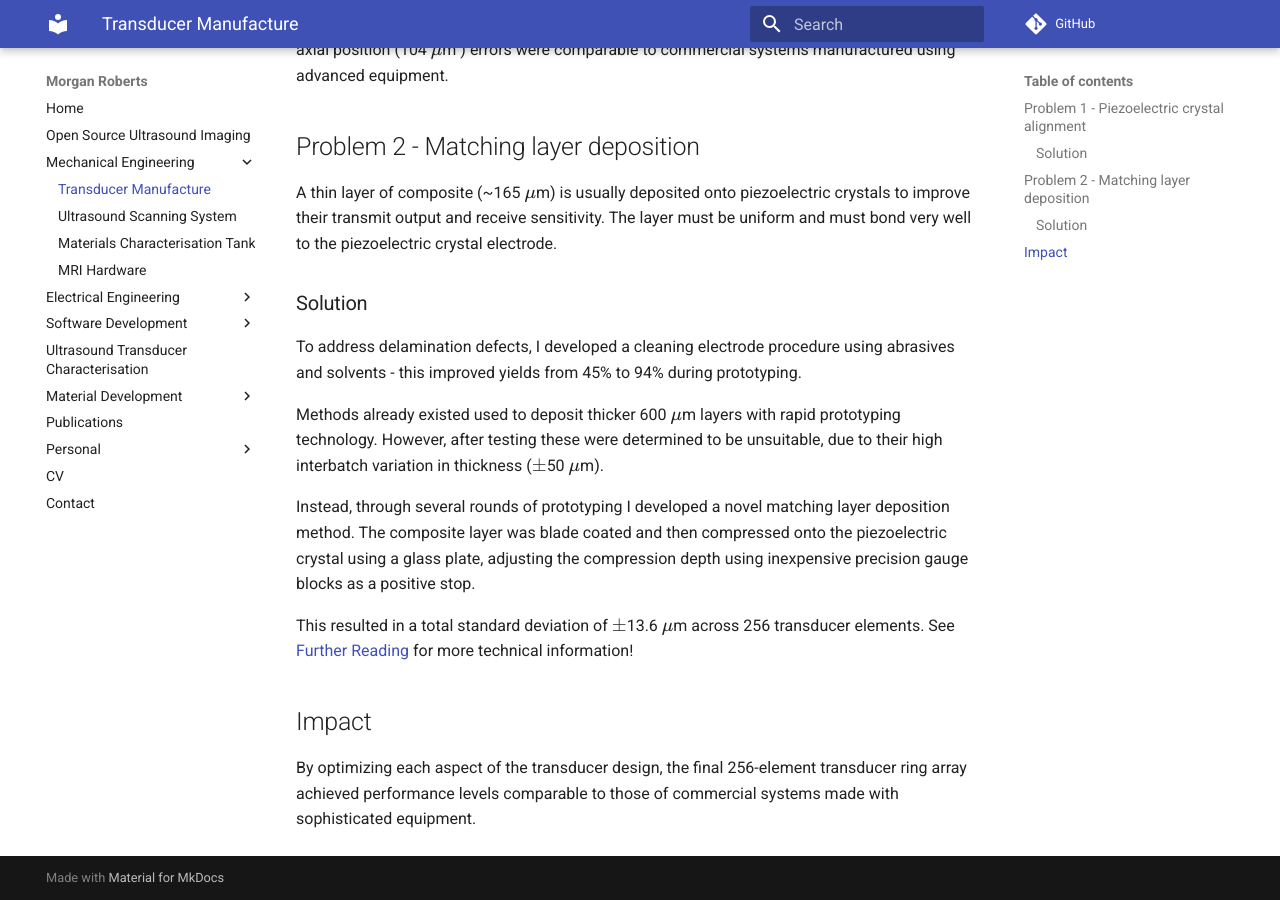
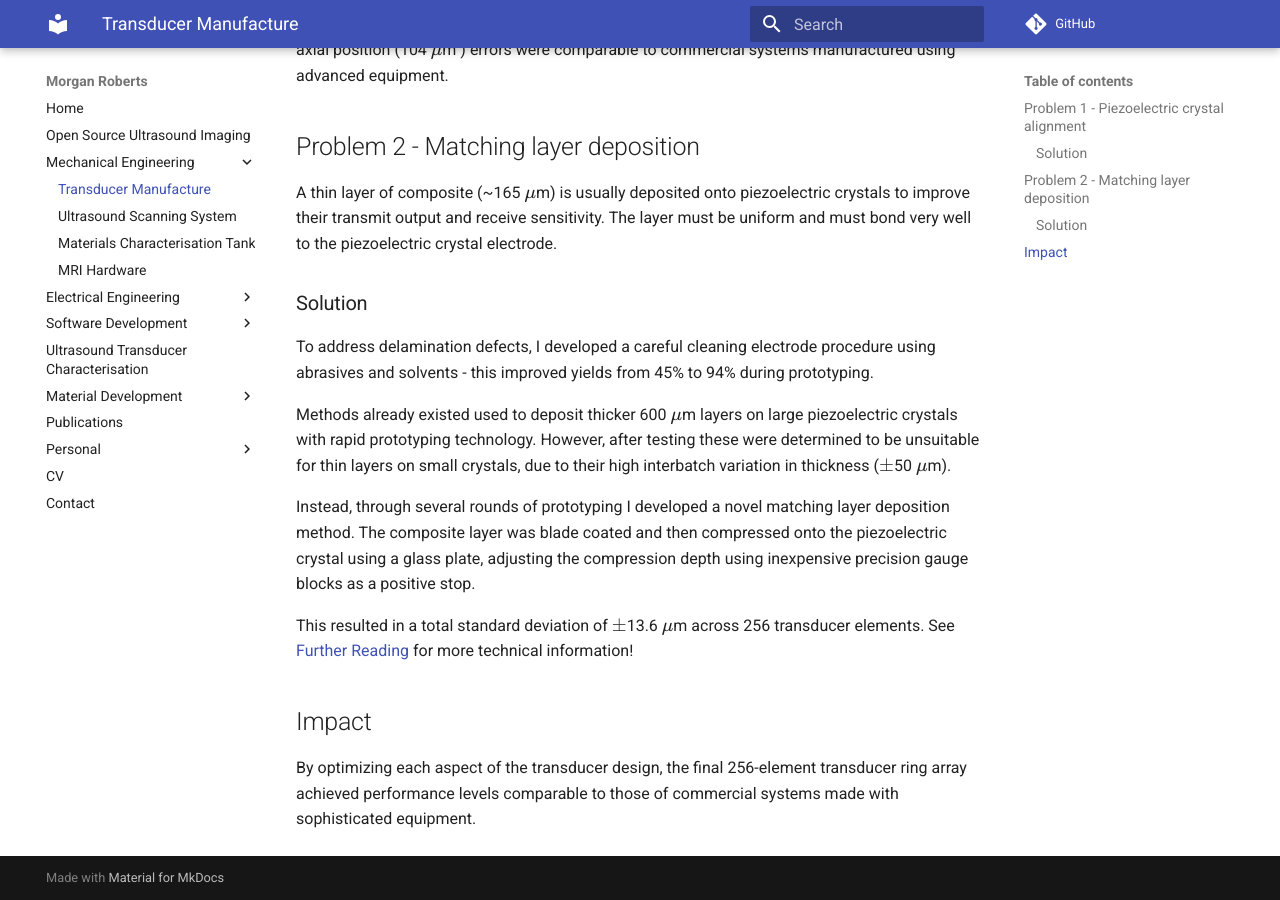
Before and after one commit to morganjroberts/portfolio, an MkDocs documentation site: the page built from docs/transducer-manufacture.md, in a window 1280 px wide and 900 px high, scrolled down 919 px. Built offline with MkDocs 1.6.1 and Material for MkDocs 9.7.7, drawn with Linux system fonts in a browser that asks for light colours; comment, search, counter and statistics services are not loaded.

Commit message:
small change transducer manufacture

```diff
--- a/docs/transducer-manufacture.md
+++ b/docs/transducer-manufacture.md
@@ -28,9 +28,9 @@ A thin layer of composite (~165 $\mu$m) is usually deposited onto piezoelectric
 
 ### Solution
 
-To address delamination defects, I developed a cleaning electrode procedure using abrasives and solvents - this improved yields from 45% to 94% during prototyping.
+To address delamination defects, I developed a careful cleaning electrode procedure using abrasives and solvents - this improved yields from 45% to 94% during prototyping.
 
-Methods already existed used to deposit thicker 600 $\mu$m layers with rapid prototyping technology. However, after testing these were determined to be unsuitable, due to their high interbatch variation in thickness ($\pm$50 $\mu$m).
+Methods already existed used to deposit thicker 600 $\mu$m layers on large piezoelectric crystals with rapid prototyping technology. However, after testing these were determined to be unsuitable for thin layers on small crystals, due to their high interbatch variation in thickness ($\pm$50 $\mu$m).
 
 Instead, through several rounds of prototyping I developed a novel matching layer deposition method. The composite layer was blade coated and then compressed onto the piezoelectric crystal using a glass plate, adjusting the compression depth using inexpensive precision gauge blocks as a positive stop.
 
```
